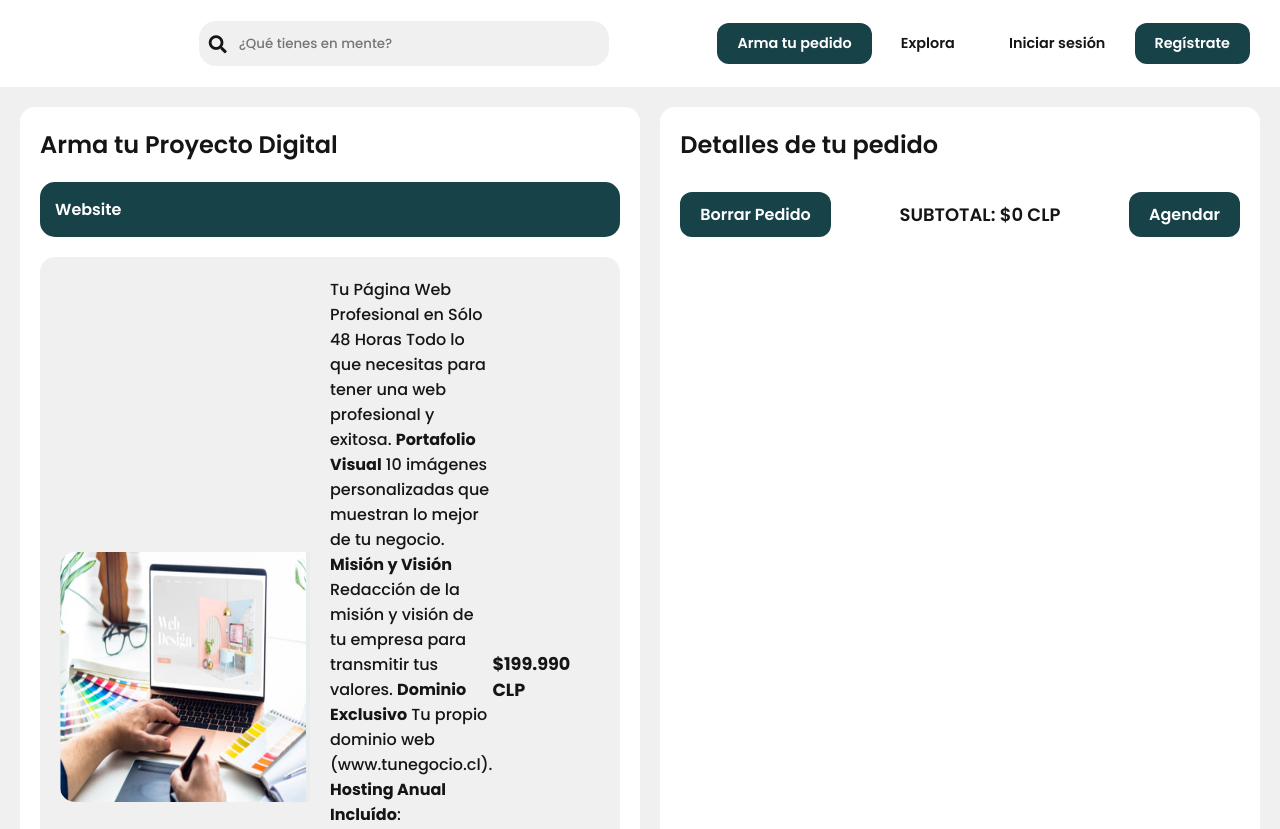
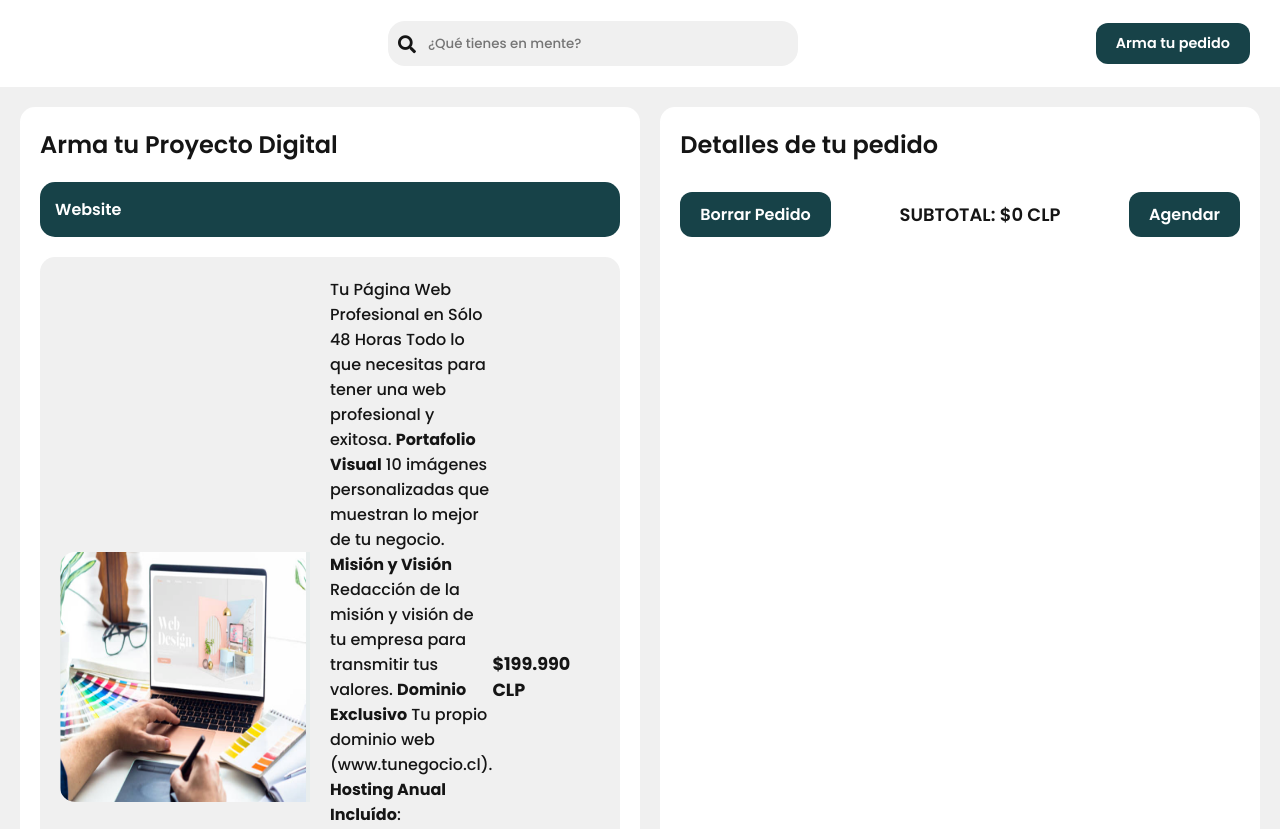
Before and after one commit to Samuel263/Paginas, a plain HTML site: page index.html in a window 1280 px wide. Shown: the top 829 px of the page. Drawn offline with Linux system fonts and the light colour scheme.

Commit message:
Update index.html

```diff
--- a/index.html
+++ b/index.html
@@ -19,9 +19,6 @@
         </div>
         <nav>
             <button class="header-btn">Arma tu pedido</button>
-            <button class="off-btn">Explora</button>
-            <button class="off-btn">Iniciar sesión</button>
-            <button class="header-btn">Regístrate</button>
         </nav>
     </header>
     <div class="header-placeholder"></div> <!-- Nuevo contenedor -->
```
